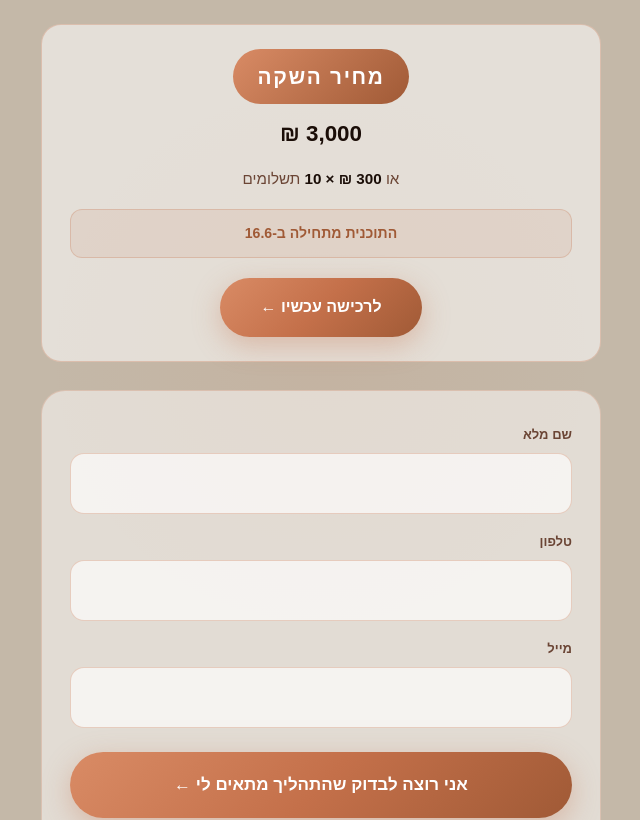
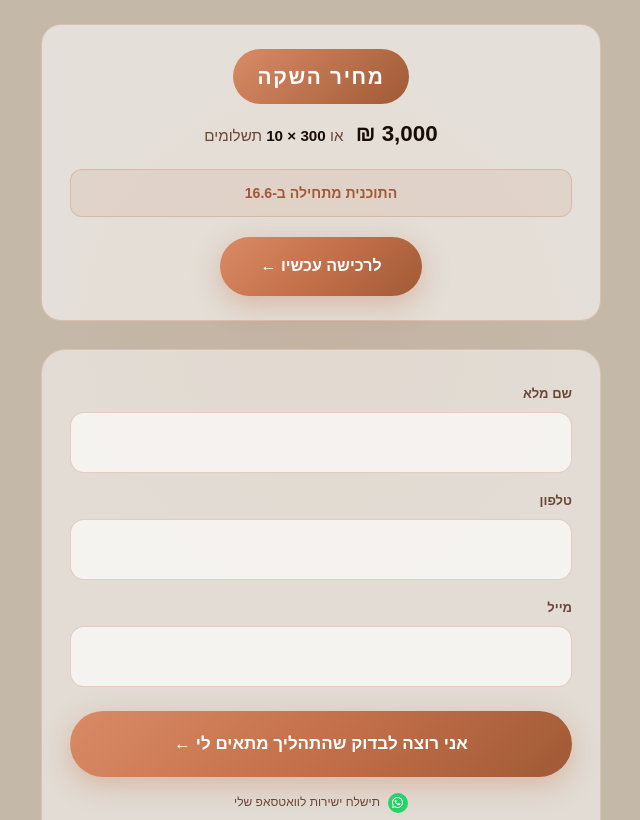
Before and after one commit to shenhav1985-netizen/floweat-landing, a Next.js app: page / in a window 1280 px wide. Shown: the part 11180-12000 px from the top of the page, without its empty margins (319-959 px from the left). Built offline with nearby package versions, Linux system fonts and the light colour scheme.

Commit message:
Price display: combine price and installments on one line

```diff
--- a/app/components/FinalCTASection.tsx
+++ b/app/components/FinalCTASection.tsx
@@ -157,19 +157,17 @@ export default function FinalCTASection() {
           </div>
 
           {/* Price */}
-          <div style={{ marginBottom: 12 }}>
+          <div style={{ marginBottom: 16 }}>
             <span style={{
               fontSize: 'clamp(1.1rem, 2.5vw, 1.4rem)',
               fontWeight: 700,
               color: 'var(--text-dark)',
               lineHeight: 1,
             }}>3,000 ₪</span>
+            <span style={{ fontSize: '0.95rem', color: 'var(--text-medium)', marginRight: 8 }}>
+              {' '}או <strong style={{ color: 'var(--text-dark)' }}>300 × 10</strong> תשלומים
+            </span>
           </div>
-
-          {/* Installments */}
-          <p style={{ fontSize: '0.95rem', color: 'var(--text-medium)', marginBottom: 16 }}>
-            או <strong style={{ color: 'var(--text-dark)' }}>300 ₪ × 10</strong> תשלומים
-          </p>
 
           {/* Urgency */}
           <div style={{
```
